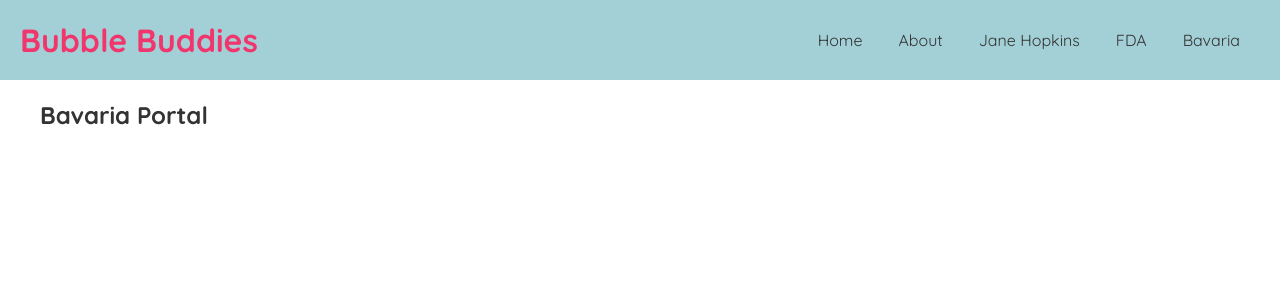
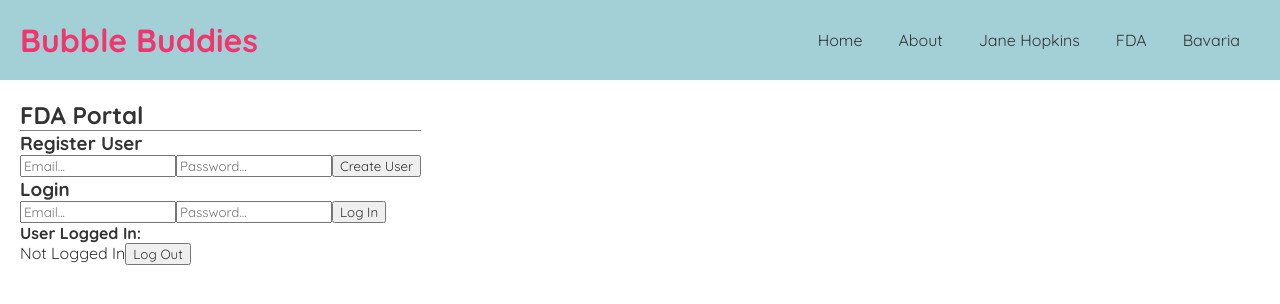
Before and after one commit to FordWanyera/BubbleBuddiesLLC, a React (Create React App) app in the folder src/bubblebuddiesllc/: page /bavaria in a window 1280 px wide. Shown: the top 304 px of the page. Built offline with nearby package versions, Linux system fonts and the light colour scheme; no server answers.

Commit message:
Created login inputs for Bavaria portal

```diff
--- a/src/bubblebuddiesllc/src/index.css
+++ b/src/bubblebuddiesllc/src/index.css
@@ -103,9 +103,19 @@
 }
 
 /*Bavaria Page*/
-.bavaria h2 {
-  margin-left: 20px;
-  position:absolute;
+.bavaria{
+  position: absolute;
   top: 100px;
   left: 20px;
 }
+
+.bavaria h2 {
+  margin-left: auto;
+  border-bottom: 1px solid #838383;
+}
+
+.bavaria body {
+  position:relative;
+  top: 0px;
+  left: 0px;
+}
--- a/src/bubblebuddiesllc/src/pages/Bavaria.js
+++ b/src/bubblebuddiesllc/src/pages/Bavaria.js
@@ -1,7 +1,96 @@
-export default function About() {
+import {createUserWithEmailAndPassword, onAuthStateChanged, signOut, signInWithEmailAndPassword} from "firebase/auth";
+import {auth} from '../firebase-config';
+import {useState} from "react";
+import { useEffect } from 'react';
+
+const Bavaria = () => {
+
+    const [registerEmail, setRegisterEmail] = useState("");
+    const [registerPassword, setRegisterPassword] = useState("");
+    const [loginEmail, setLoginEmail] = useState("");
+    const [loginPassword, setLoginPassword] = useState("");
+
+    const [user, setUser] = useState({});
+
+    useEffect(() => {
+
+        onAuthStateChanged(auth, (currentUser) => {
+
+            setUser(currentUser);
+
+        });
+    });
+
+    const register = async () => {
+        try{
+        const user = await createUserWithEmailAndPassword(auth, registerEmail, registerPassword);
+        console.log(user);
+        } catch (error) {
+            console.log(error.message);
+        }
+    }
+
+    const login = async () => {
+        try{
+            const user = await signInWithEmailAndPassword(auth, loginEmail, loginPassword);
+            console.log(user);
+            } catch (error) {
+                console.log(error.message);
+            }
+    }
+
+    const logout = async () => {
+
+        await signOut(auth);
+    }
+
     return (
         <div className="bavaria">
-            <h2>Bavaria Portal</h2>
+            <div>
+                <h2>FDA Portal</h2>
+                <h3>Register User</h3>
+                <input class = "input1"
+                    placeholder="Email..."
+                    onChange={(event) => {
+                        setRegisterEmail(event.target.value)
+                        }}
+                />
+                <input
+                    placeholder="Password..."
+                    onChange={(event) => {
+                        setRegisterPassword(event.target.value)
+                    }}
+                 />
+
+                <button onClick={register}> Create User</button>
+            </div>
+
+            <div>
+                <h3>Login</h3>
+                <input
+                    placeholder="Email..."
+                    onChange={(event) => {
+                        setLoginEmail(event.target.value)
+                        }}
+                />
+                <input
+                    placeholder="Password..."
+                    onChange={(event) => {
+                        setLoginPassword(event.target.value)
+                        }}
+                />
+
+                <button onClick={login}> Log In</button>
+            </div>
+
+            <div>
+                <h4>User Logged In: </h4>
+                {user ? user.email: "Not Logged In"}
+                <button onClick={logout}>Log Out</button>
+            </div>
+
         </div>
-    )
+    );
 }
+
+export default Bavaria;
```
